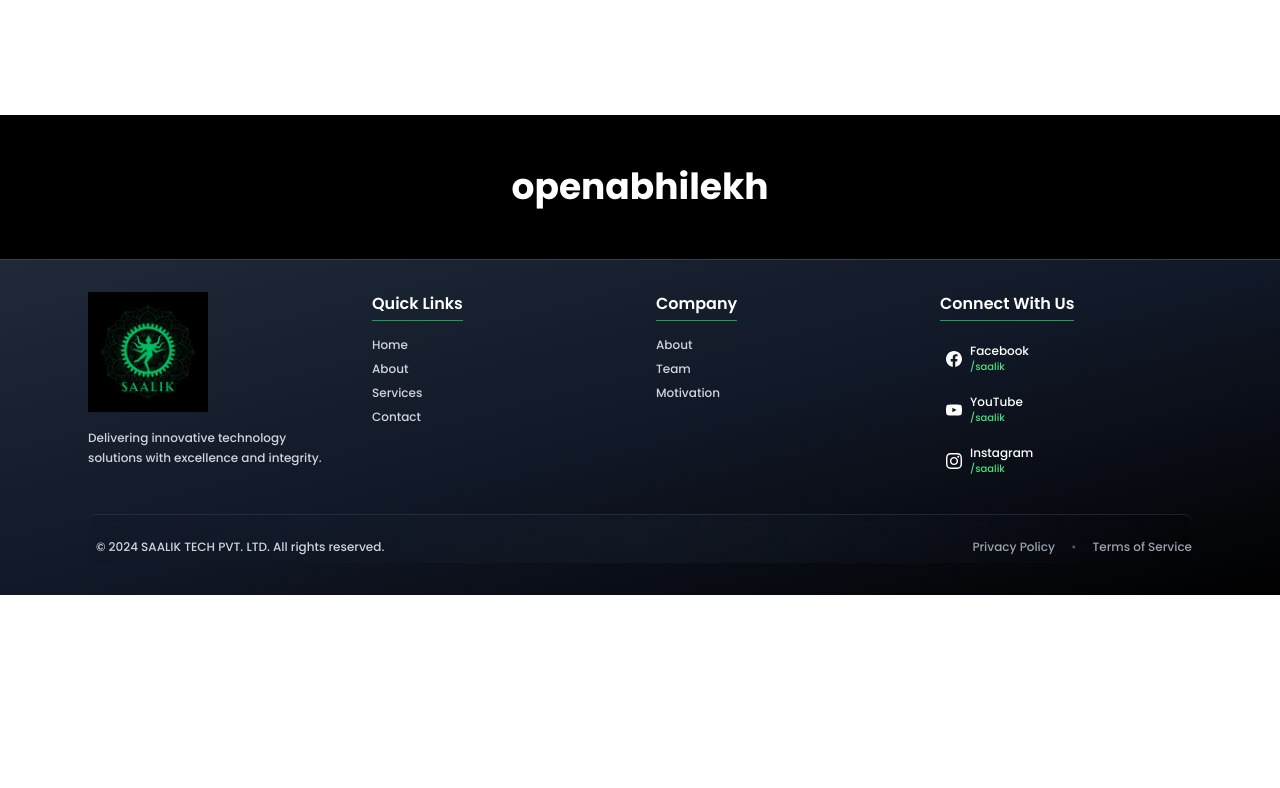
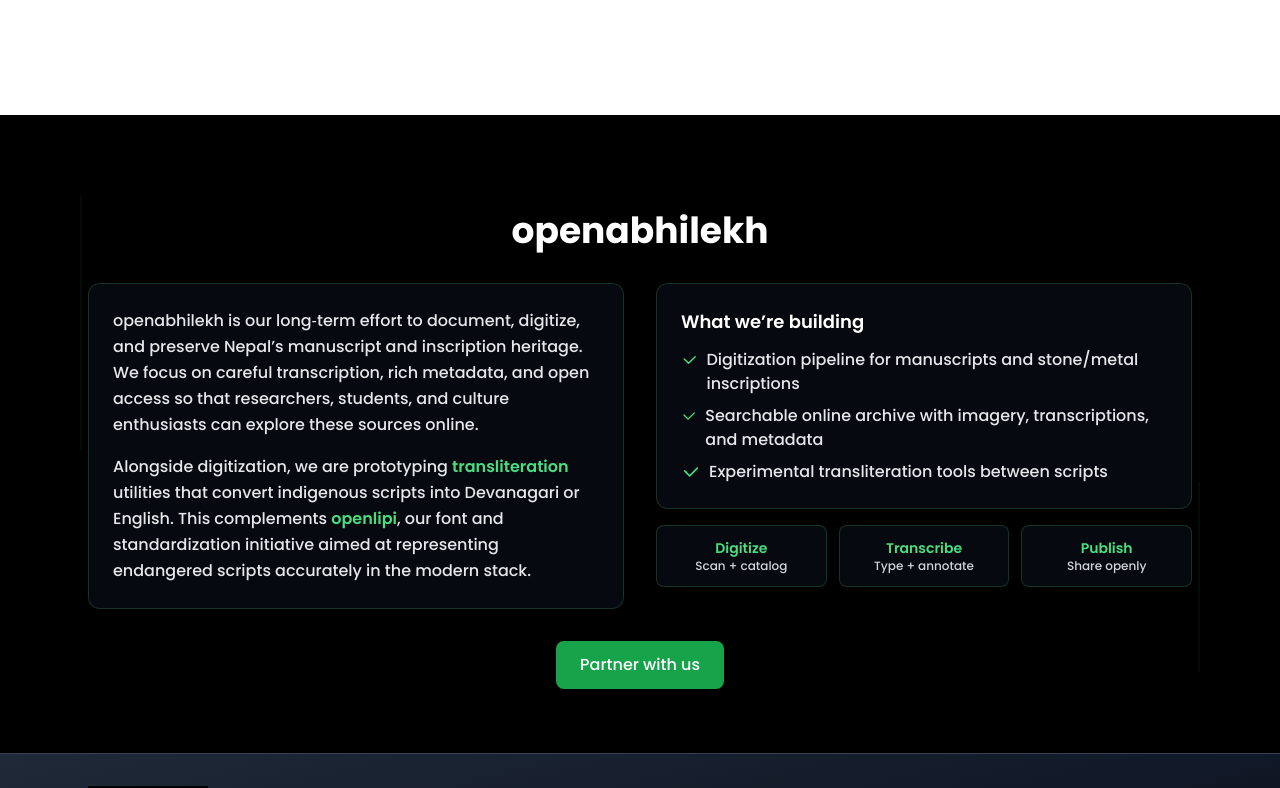
Before and after one commit to opensaalik/saalik-website, a Next.js app: page /initiatives in a window 1280 px wide. Shown: the part 1625-2413 px from the top of the page. Before the commit the page ends 2220 px from the top, so only its background shows below. Built offline with nearby package versions, Linux system fonts and the light colour scheme.

Commit message:
Redirect

```diff
--- a/app/initiatives/page.tsx
+++ b/app/initiatives/page.tsx
@@ -27,7 +27,7 @@ export default function About() {
         </div>
       </div >
 
-      <div className="flex flex-col justify-center items-center m-5 p-5 my-10">
+      <div id="openlipi" className="flex flex-col justify-center items-center m-5 p-5 my-10">
         <Title text="openlipi" />
         <p className="w-[80%] md:text-lg">
           openlipi is an on-going open-source initiative by Saalik. It aims to develop font system for endangered Nepali writing scripts. Currently, we're working on the Lichchhavi script (this is a sample of the glyphs that we've completed currently). Ultimately, we aim to draft a proposal to the Unicode Consortium to include Nepal's scripts in its standard.
@@ -53,8 +53,66 @@ export default function About() {
         </div>
         {/* <hr className="h-px w-[50%] my-10 bg-green-800 border-0" />*/}
       </div>
-      <div className="flex flex-col justify-center items-center p-5 mt-10 bg-black">
-        <Title text="openabhilekh" className="text-white" />
+
+      <div id="openabhilekh" className="relative overflow-hidden bg-black py-16">
+        <div className="absolute inset-0 opacity-5 pointer-events-none">
+          <div className="absolute top-20 left-20 w-64 h-64 border border-green-400 rounded-full" />
+          <div className="absolute bottom-20 right-20 w-48 h-48 border border-green-400 rounded-full" />
+        </div>
+        <div className="relative max-w-6xl mx-auto px-6">
+          <Title text="openabhilekh" className="text-white" />
+          <div className="grid md:grid-cols-2 gap-8 items-start">
+            <div className="rounded-xl border border-green-400/20 bg-gray-900/40 p-6 leading-relaxed text-gray-200 space-y-4">
+              <p>
+                openabhilekh is our long‑term effort to document, digitize, and preserve Nepal’s manuscript and
+                inscription heritage. We focus on careful transcription, rich metadata, and open access so that
+                researchers, students, and culture enthusiasts can explore these sources online.
+              </p>
+              <p>
+                Alongside digitization, we are prototyping <span className="text-green-400 font-semibold">transliteration</span> utilities that convert
+                indigenous scripts into Devanagari or English. This complements <span className="text-green-400 font-semibold">openlipi</span>, our
+                font and standardization initiative aimed at representing endangered scripts accurately in the modern
+                stack.
+              </p>
+            </div>
+            <div className="space-y-4">
+              <div className="rounded-xl border border-green-400/20 bg-gray-900/40 p-6 text-gray-200">
+                <h3 className="text-lg font-semibold text-white mb-3">What we’re building</h3>
+                <ul className="space-y-2">
+                  <li className="flex items-start">
+                    <svg className="w-5 h-5 text-green-400 mr-2 mt-0.5" viewBox="0 0 24 24" fill="currentColor"><path d="M20.285 6.709a1 1 0 010 1.414l-9.19 9.19a1 1 0 01-1.414 0l-5.966-5.966a1 1 0 111.414-1.414l5.259 5.259 8.483-8.483a1 1 0 011.414 0z"/></svg>
+                    Digitization pipeline for manuscripts and stone/metal inscriptions
+                  </li>
+                  <li className="flex items-start">
+                    <svg className="w-5 h-5 text-green-400 mr-2 mt-0.5" viewBox="0 0 24 24" fill="currentColor"><path d="M20.285 6.709a1 1 0 010 1.414l-9.19 9.19a1 1 0 01-1.414 0l-5.966-5.966a1 1 0 111.414-1.414l5.259 5.259 8.483-8.483a1 1 0 011.414 0z"/></svg>
+                    Searchable online archive with imagery, transcriptions, and metadata
+                  </li>
+                  <li className="flex items-start">
+                    <svg className="w-5 h-5 text-green-400 mr-2 mt-0.5" viewBox="0 0 24 24" fill="currentColor"><path d="M20.285 6.709a1 1 0 010 1.414l-9.19 9.19a1 1 0 01-1.414 0l-5.966-5.966a1 1 0 111.414-1.414l5.259 5.259 8.483-8.483a1 1 0 011.414 0z"/></svg>
+                    Experimental transliteration tools between scripts
+                  </li>
+                </ul>
+              </div>
+              <div className="grid grid-cols-3 gap-3 text-center">
+                <div className="rounded-lg border border-green-400/20 bg-gray-900/40 p-3">
+                  <p className="text-green-400 text-sm font-semibold">Digitize</p>
+                  <p className="text-gray-300 text-xs">Scan + catalog</p>
+                </div>
+                <div className="rounded-lg border border-green-400/20 bg-gray-900/40 p-3">
+                  <p className="text-green-400 text-sm font-semibold">Transcribe</p>
+                  <p className="text-gray-300 text-xs">Type + annotate</p>
+                </div>
+                <div className="rounded-lg border border-green-400/20 bg-gray-900/40 p-3">
+                  <p className="text-green-400 text-sm font-semibold">Publish</p>
+                  <p className="text-gray-300 text-xs">Share openly</p>
+                </div>
+              </div>
+            </div>
+          </div>
+          <div className="mt-8 text-center">
+            <a href="/contact" className="inline-block bg-green-600 hover:bg-green-700 text-white px-6 py-3 rounded-lg transition-colors">Partner with us</a>
+          </div>
+        </div>
       </div>
       <Footer />
     </>
--- a/app/page.tsx
+++ b/app/page.tsx
@@ -125,20 +125,20 @@ export default function Home() {
               <button onClick={changeEncrypt} className={`text-white text-center font-bold border-solid border-2 border-green-500 hover:bg-green-500 hover:text-white rounded-full px-4 py-2 md:w-fit m-5`}>
                 {isEncrypt ? "decrypt" : "encrypt"}
               </button>
-              <Button name="read more" href='/openlipi' className='mt-4 text-white' />
+              <Button name="read more" href='/initiatives#openlipi' className='mt-4 text-white' />
             </div>
           </div>
 
           <div className="flex flex-col items-center border-2 border-green-800 p-5 rounded-md m-5 bg-black text-white">
             <Image src='/img/patan.png' alt="Card Image" height={100} width={100} className='rounded-full' />
-            <Title text="openabhhilekh" />
+            <Title text="openabhilekh" />
             <p className="mb-5">
               openabhilekh is a project aiming to digitize and archive ancient manuscripts and inscriptions of Nepal.
               This is also includes digitization of the manuscripts archived Nepal-German Manuscript Preservation Project.
               Here, 'digitization' means transcribing afforementioned manuscripts and inscriptions and making them available through a web
               interface. Furthermore, we also plan to develop a transliteration software which can convert one script to another---especially from Nepal's endangered scripts to devanagari or English. We plan to achieve this through our other initiative, <u><Link href='/openlipi'>openlipi</Link></u>
             </p>
-            <Button name="read more" href='/openabhilekh' className='mt-4 text-white' />
+            <Button name="read more" href='/initiatives#openabhilekh' className='mt-4 text-white' />
           </div>
         </div>
       </div>
```
